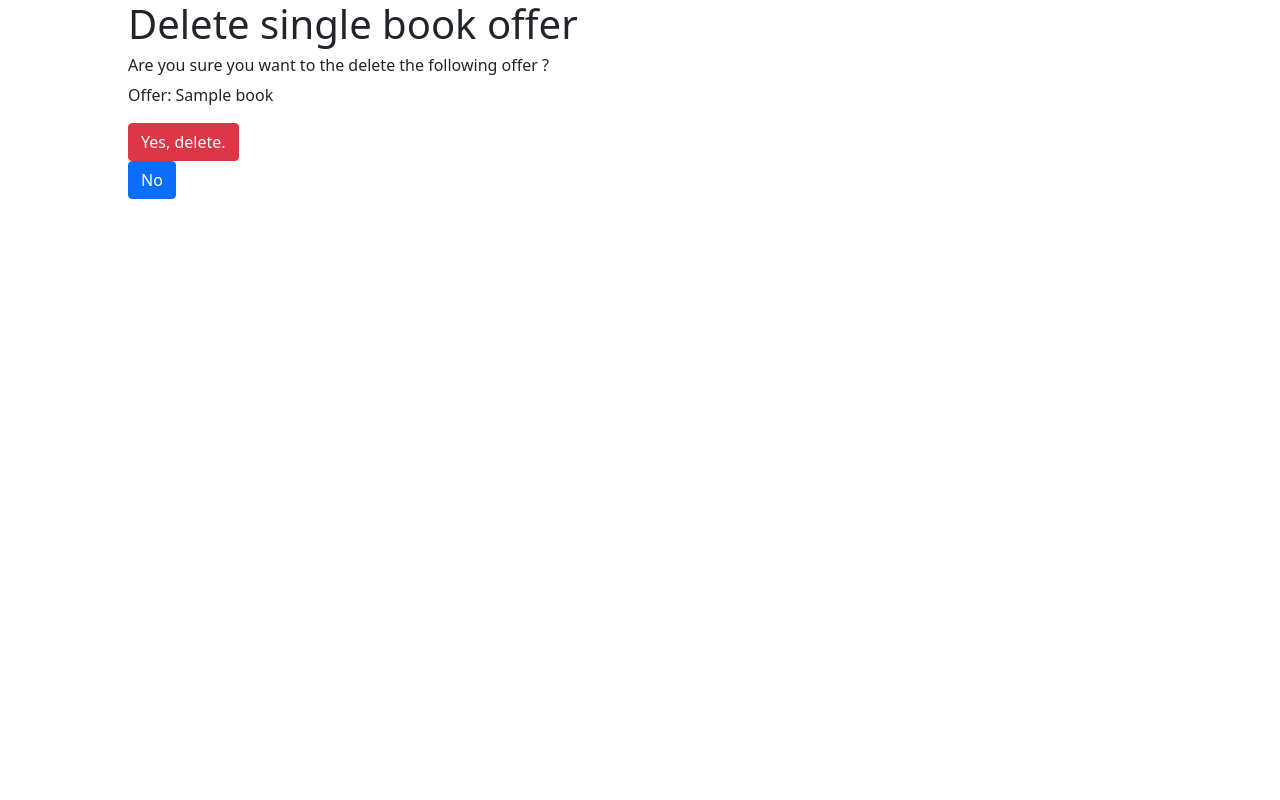
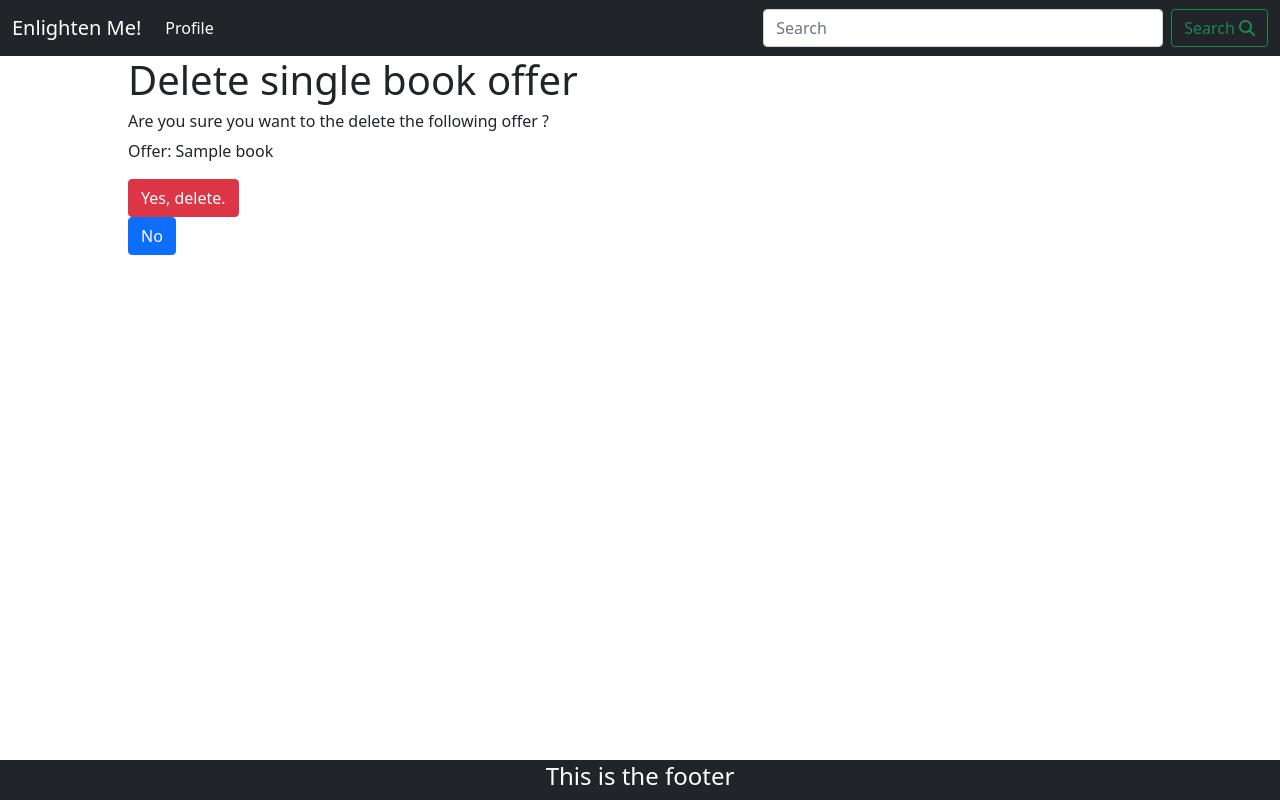
Before and after one commit to RohanJnr/enlighten-me--SpaceJam, a Django app: template em_site/templates/store/delete_single_offer.html in a window 1280 px wide. Run offline with Django 3.2, Linux system fonts and the light colour scheme; the template is opened without the code that fills it: most values are stand-ins (such as "Sample title", 1, 10 or a date in 2020); some libraries are stand-ins or nearby versions.

Commit message:
Improve frontend, add footer.

```diff
--- a/em_site/apps/store/api/views/bundle_offer.py
+++ b/em_site/apps/store/api/views/bundle_offer.py
@@ -20,7 +20,6 @@ class BundleOfferAPIView(APIView):
     @staticmethod
     def get(request):
         books = list(Book.objects.filter(user=request.user).values())
-        print(books)
         return JsonResponse(books, safe=False)
 
     @staticmethod
--- a/em_site/apps/users/views.py
+++ b/em_site/apps/users/views.py
@@ -1,4 +1,5 @@
 from django.contrib.auth import get_user_model
+from django.contrib.auth.models import User
 from django.shortcuts import render, get_object_or_404
 from django.views.generic import View
 from django.contrib.auth.mixins import LoginRequiredMixin
--- a/em_site/static/css/main.css
+++ b/em_site/static/css/main.css
@@ -18,3 +18,16 @@ a {
     width: 80%;
     margin: auto;
 }
+
+footer {
+    position: absolute;
+    bottom: 0;
+    height: 5vh;
+    width: 100%;
+    background-color: rgb(33,37,41);
+    color: white;
+    display: flex;
+    justify-content: center;
+    align-items: center;
+
+}
--- /dev/null
+++ b/em_site/templates/base/_footer.html
@@ -0,0 +1,3 @@
+<footer class="footer">
+    <h4>This is the footer</h4>
+</footer>
--- a/em_site/templates/base/_navbar.html
+++ b/em_site/templates/base/_navbar.html
@@ -4,7 +4,7 @@
     width: 400px !important;
 }
 </style>
-<nav class="navbar navbar-expand-lg navbar-light bg-light">
+<nav class="navbar navbar-expand-lg navbar-dark bg-dark">
     <div class="container-fluid">
         <a class="navbar-brand" href="#">Enlighten Me!</a>
         <button class="navbar-toggler" type="button" data-bs-toggle="collapse" data-bs-target="#navbarSupportedContent"
@@ -14,10 +14,8 @@
         <div class="collapse navbar-collapse" id="navbarSupportedContent">
             <ul class="navbar-nav me-auto mb-2 mb-lg-0">
                 <li class="nav-item">
-                    <a class="nav-link active" aria-current="page" href="#">Profile</a>
+                    <a class="nav-link active" aria-current="page" href="{% url 'users-profile' username=request.user.username %}">Profile</a>
                 </li>
-
-
             </ul>
             <form class="d-flex">
                 <input class="form-control me-2" type="search" placeholder="Search" aria-label="Search" width="1000">
--- a/em_site/templates/base/base.html
+++ b/em_site/templates/base/base.html
@@ -19,6 +19,7 @@
     {% endblock %}
 </head>
 <body>
+    {% include "base/_navbar.html" %}
     <div class="outer-container">
         {% block content %}
         {% endblock %}
@@ -26,5 +27,7 @@
 
     {% block js %}
     {% endblock %}
+
+    {% include "base/_footer.html" %}
 </body>
 </html>
```
Also changed, not shown: em_site/static/css/profile.css (+4 -9 lines), em_site/templates/users/profile.html (+21 -19 lines).
